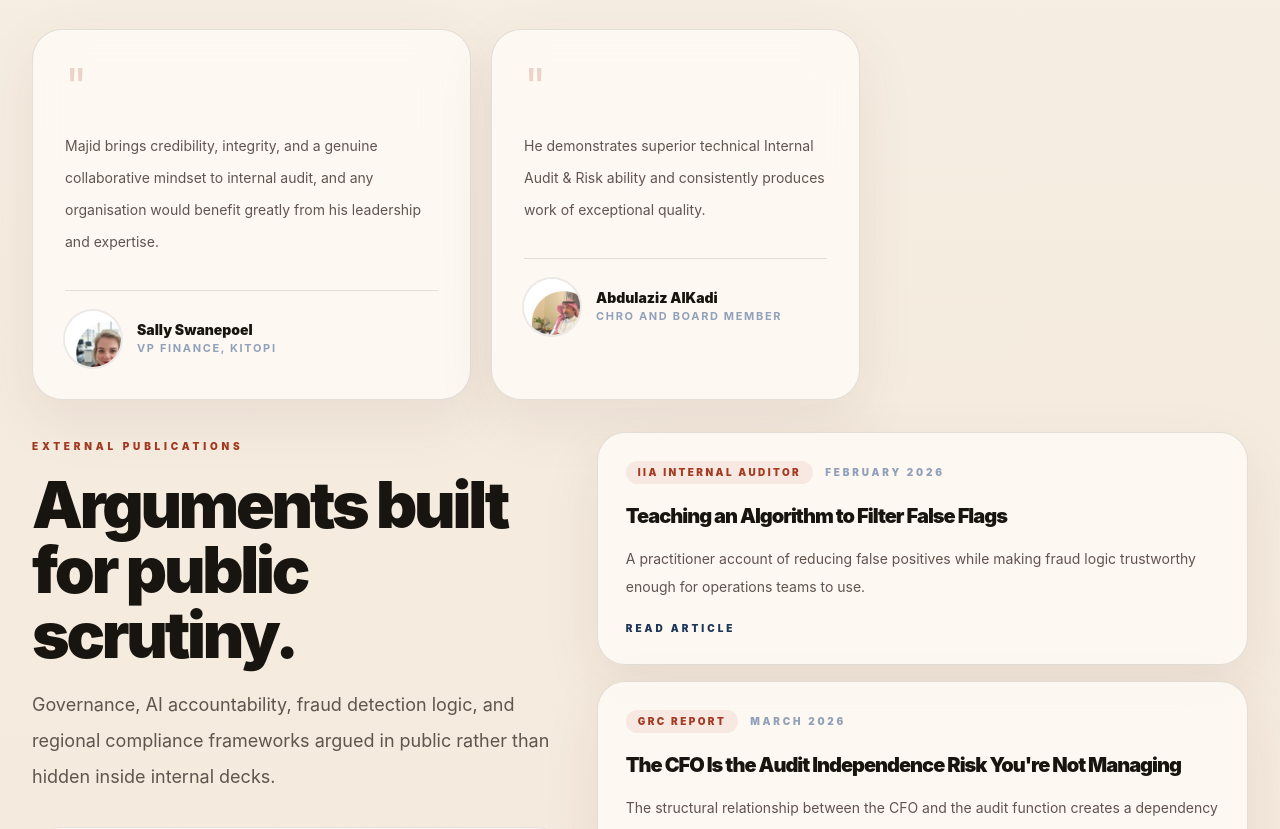
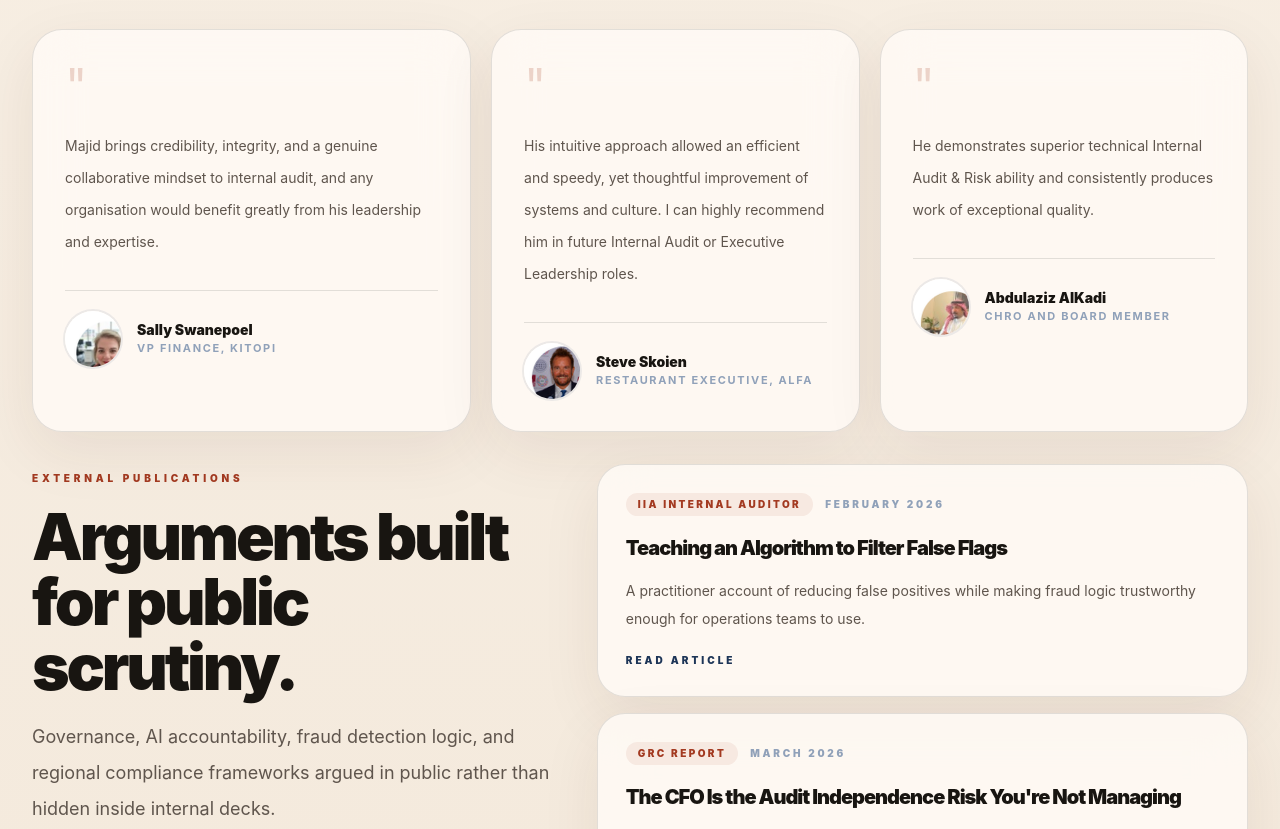
Before and after one commit to majidrajpar/portfolio_my, an Astro site: page / in a window 1280 px wide. Shown: the part 1948-2777 px from the top of the page. Built offline with nearby package versions, Linux system fonts and the light colour scheme; Astro itself is replaced by a stand-in of ours; some packages are replaced by stand-ins of ours; no server answers; the database is empty.

Commit message:
Restore Steve Skoien testimonial
Co-Authored-By: Claude Sonnet 4.6 <noreply@anthropic.com>

```diff
--- a/src/pages/index.astro
+++ b/src/pages/index.astro
@@ -69,6 +69,12 @@ const testimonials = [
     quote: 'Majid brings credibility, integrity, and a genuine collaborative mindset to internal audit, and any organisation would benefit greatly from his leadership and expertise.',
     name: 'Sally Swanepoel',
     role: 'VP Finance, Kitopi',
+  },
+  {
+    photo: `${base}images/testimonials/steve.png`,
+    quote: 'His intuitive approach allowed an efficient and speedy, yet thoughtful improvement of systems and culture. I can highly recommend him in future Internal Audit or Executive Leadership roles.',
+    name: 'Steve Skoien',
+    role: 'Restaurant Executive, ALFA',
   },
   {
     photo: `${base}images/testimonials/alkadi.png`,
```
